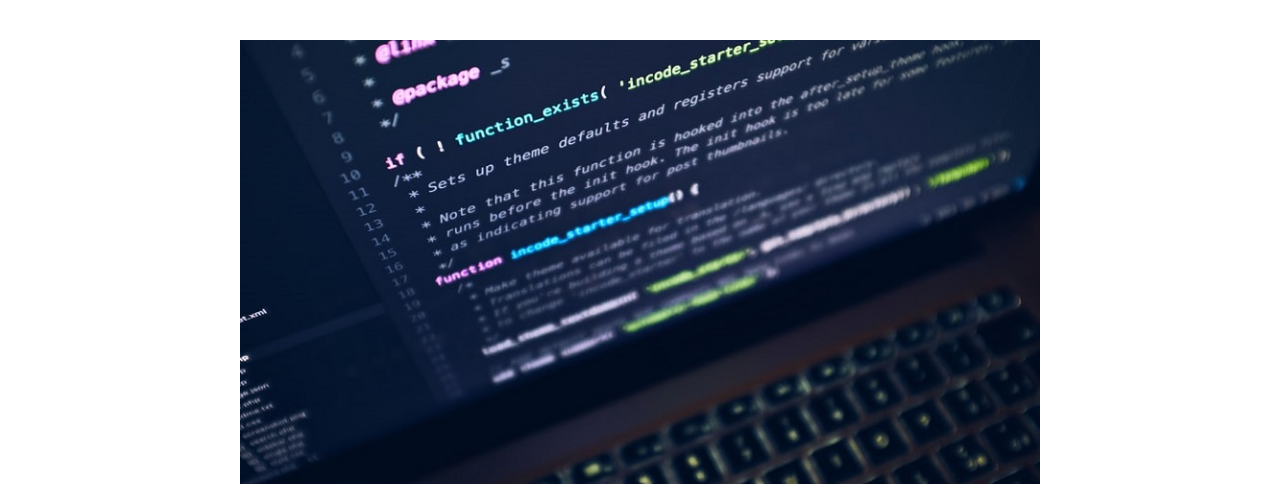
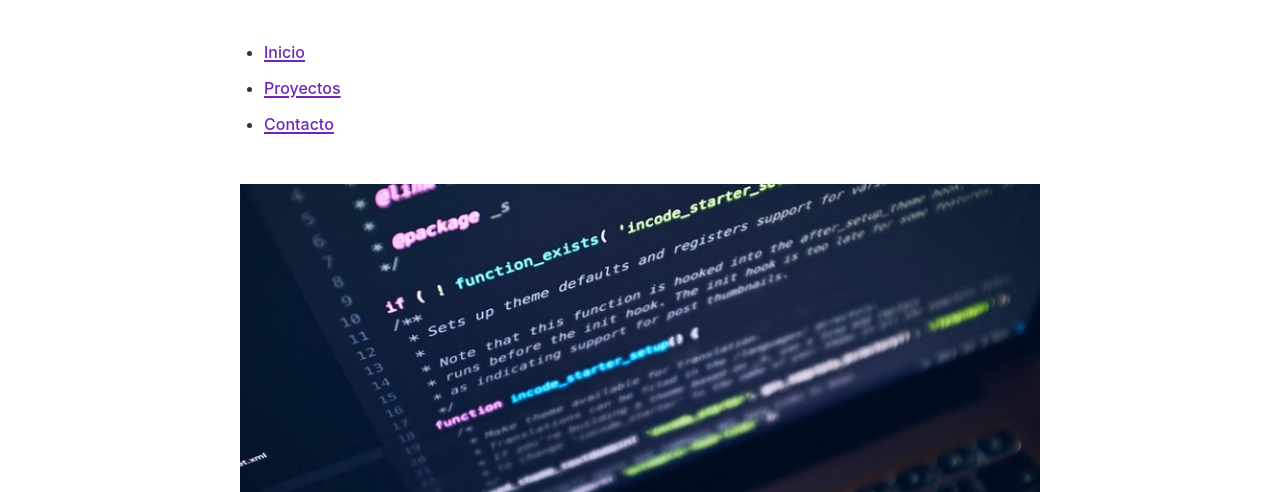
Before and after one commit to acuati/mi-web-en-gatsby, a Gatsby site: page / in a window 1280 px wide. Shown: the part 61-553 px from the top of the page. Built offline with nearby package versions, Linux system fonts and the light colour scheme; Gatsby itself is replaced by a stand-in of ours.

Commit message:
actualizo cambios

```diff
--- a/src/components/layout.js
+++ b/src/components/layout.js
@@ -6,12 +6,19 @@
  */
 
 import * as React from "react"
-import { useStaticQuery, graphql } from "gatsby"
+import { Link, useStaticQuery, graphql } from "gatsby"
+import {
+  container,
+  heading,
+  navLinks,
+  navLinkItem,
+  navLinkText
+} from './index.module.css'
 
 import Header from "./header"
 import "./layout.css"
 
-const Layout = ({ children }) => {
+const Layout = ({ pageTitle, children }) => {
   const data = useStaticQuery(graphql`
     query SiteTitleQuery {
       site {
@@ -32,7 +39,18 @@ const Layout = ({ children }) => {
           padding: `var(--size-gutter)`,
         }}
       >
-        <main>{children}</main>
+        <nav>
+       <ul className={navLinks}>
+         <li className={navLinkItem}><Link className={navLinkText} to="/index">Inicio</Link></li>
+
+         <li className={navLinkItem}><Link className={navLinkText} to="/proyectos">Proyectos</Link></li>
+
+         <li className={navLinkItem}><Link className={navLinkText} to="/contacto">Contacto</Link></li>
+       </ul>
+     </nav>
+        <main>
+          <h1 className={heading}>{pageTitle}</h1>
+          {children}
         <footer
           style={{
             marginTop: `var(--space-5)`,
@@ -43,6 +61,7 @@ const Layout = ({ children }) => {
           {` `}
           <a href="https://abdel.tandempatrimonionacional.eu/">WEB</a>
         </footer>
+        </main>
       </div>
     </>
   )
--- a/src/pages/index.js
+++ b/src/pages/index.js
@@ -6,68 +6,68 @@ import Layout from "../components/layout"
 import Seo from "../components/seo"
 import * as styles from "../components/index.module.css"
 
-const links = [
-  {
-    text: "Tutorial",
-    url: "https://www.gatsbyjs.com/docs/tutorial",
-    description:
-      "A great place to get started if you're new to web development. Designed to guide you through setting up your first Gatsby site.",
-  },
-  {
-    text: "Examples",
-    url: "https://github.com/gatsbyjs/gatsby/tree/master/examples",
-    description:
-      "A collection of websites ranging from very basic to complex/complete that illustrate how to accomplish specific tasks within your Gatsby sites.",
-  },
-  {
-    text: "Plugin Library",
-    url: "https://www.gatsbyjs.com/plugins",
-    description:
-      "Learn how to add functionality and customize your Gatsby site or app with thousands of plugins built by our amazing developer community.",
-  },
-  {
-    text: "Build and Host",
-    url: "https://www.gatsbyjs.com/cloud",
-    description:
-      "Now you’re ready to show the world! Give your Gatsby site superpowers: Build and host on Gatsby Cloud. Get started for free!",
-  },
-]
+// const links = [
+//   {
+//     text: "Tutorial",
+//     url: "https://www.gatsbyjs.com/docs/tutorial",
+//     description:
+//       "A great place to get started if you're new to web development. Designed to guide you through setting up your first Gatsby site.",
+//   },
+//   {
+//     text: "Examples",
+//     url: "https://github.com/gatsbyjs/gatsby/tree/master/examples",
+//     description:
+//       "A collection of websites ranging from very basic to complex/complete that illustrate how to accomplish specific tasks within your Gatsby sites.",
+//   },
+//   {
+//     text: "Plugin Library",
+//     url: "https://www.gatsbyjs.com/plugins",
+//     description:
+//       "Learn how to add functionality and customize your Gatsby site or app with thousands of plugins built by our amazing developer community.",
+//   },
+//   {
+//     text: "Build and Host",
+//     url: "https://www.gatsbyjs.com/cloud",
+//     description:
+//       "Now you’re ready to show the world! Give your Gatsby site superpowers: Build and host on Gatsby Cloud. Get started for free!",
+//   },
+// ]
 
-const samplePageLinks = [
-  {
-    text: "Page 2",
-    url: "page-2",
-    badge: false,
-    description:
-      "A simple example of linking to another page within a Gatsby site",
-  },
-  { text: "TypeScript", url: "using-typescript" },
-  { text: "Server Side Rendering", url: "using-ssr" },
-  { text: "Deferred Static Generation", url: "using-dsg" },
-]
+// const samplePageLinks = [
+//   {
+//     text: "Page 2",
+//     url: "page-2",
+//     badge: false,
+//     description:
+//       "A simple example of linking to another page within a Gatsby site",
+//   },
+//   { text: "TypeScript", url: "using-typescript" },
+//   { text: "Server Side Rendering", url: "using-ssr" },
+//   { text: "Deferred Static Generation", url: "using-dsg" },
+// ]
 
-const moreLinks = [
-  { text: "Join us on Discord", url: "https://gatsby.dev/discord" },
-  {
-    text: "Documentation",
-    url: "https://gatsbyjs.com/docs/",
-  },
-  {
-    text: "Starters",
-    url: "https://gatsbyjs.com/starters/",
-  },
-  {
-    text: "Showcase",
-    url: "https://gatsbyjs.com/showcase/",
-  },
-  {
-    text: "Contributing",
-    url: "https://www.gatsbyjs.com/contributing/",
-  },
-  { text: "Issues", url: "https://github.com/gatsbyjs/gatsby/issues" },
-]
+// const moreLinks = [
+//   { text: "Join us on Discord", url: "https://gatsby.dev/discord" },
+//   {
+//     text: "Documentation",
+//     url: "https://gatsbyjs.com/docs/",
+//   },
+//   {
+//     text: "Starters",
+//     url: "https://gatsbyjs.com/starters/",
+//   },
+//   {
+//     text: "Showcase",
+//     url: "https://gatsbyjs.com/showcase/",
+//   },
+//   {
+//     text: "Contributing",
+//     url: "https://www.gatsbyjs.com/contributing/",
+//   },
+//   { text: "Issues", url: "https://github.com/gatsbyjs/gatsby/issues" },
+// ]
 
-const utmParameters = `?utm_source=starter&utm_medium=start-page&utm_campaign=default-starter`
+// const utmParameters = `?utm_source=starter&utm_medium=start-page&utm_campaign=default-starter`
 
 const IndexPage = () => (
   <Layout>
```
Also changed, not shown: src/components/header.js (+2 -2 lines), src/pages/contacto.js (added, +32 -0 lines), src/pages/proyectos.js (added, +32 -0 lines).
